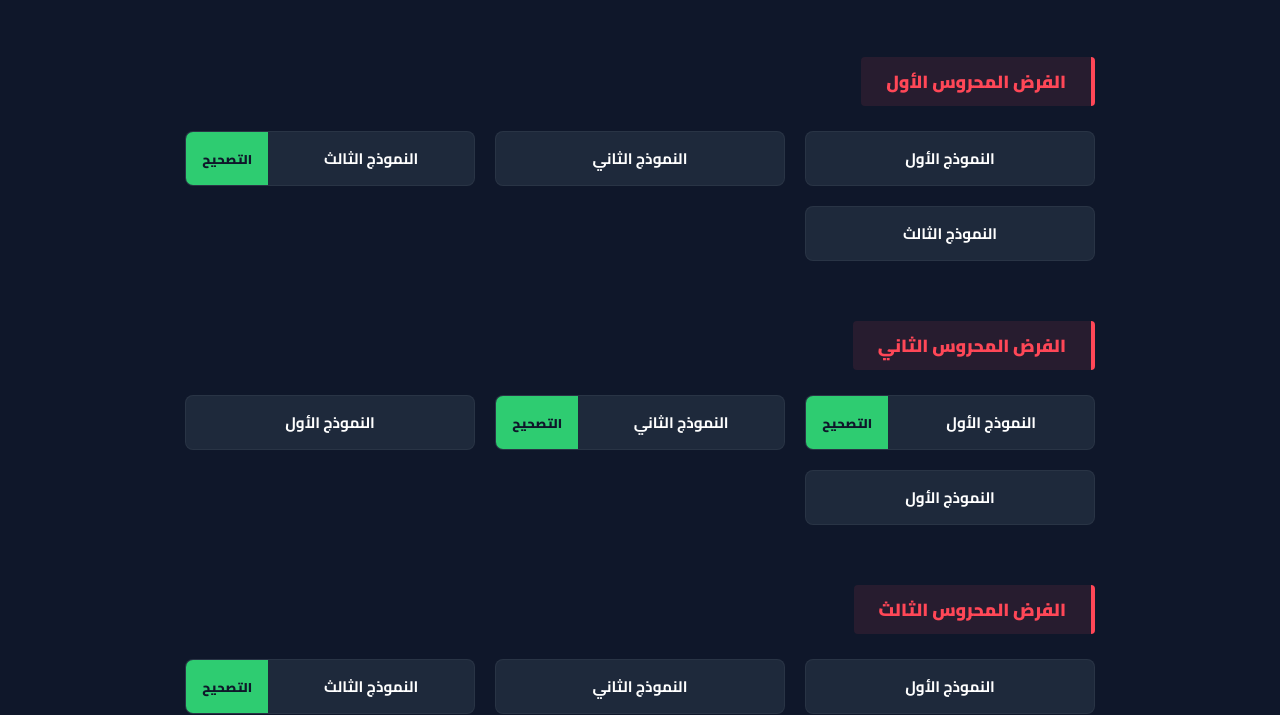
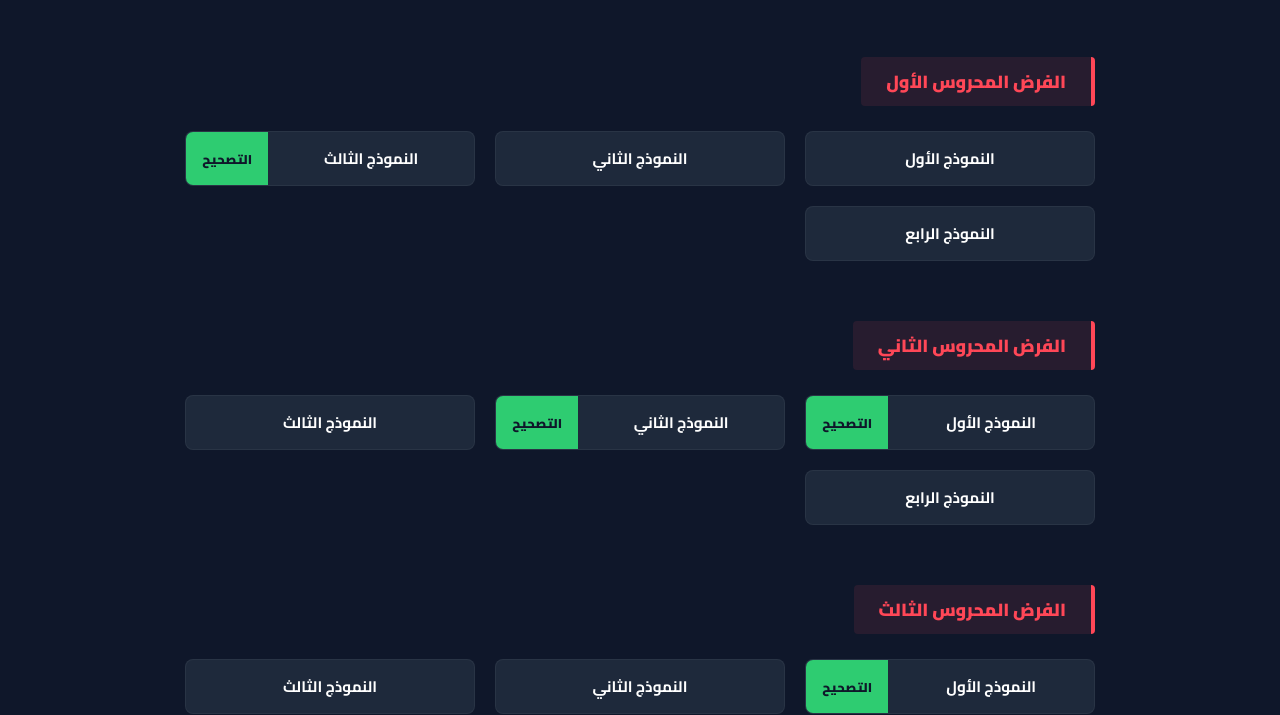
Before and after one commit to ja2008328-tech/elkhayaty, a plain HTML site: page phys-s1.html in a window 1280 px wide. Shown: the part 237-952 px from the top of the page. Drawn offline with Linux system fonts and the light colour scheme.

```diff
--- a/phys-s1.html
+++ b/phys-s1.html
@@ -98,11 +98,11 @@
                     <a href="p_s1/c1/p_s1_c2.pdf" class="exam-btn" target="_blank">النموذج الثاني</a>
                 </div>
                 <div class="dual-card has-correction">
-                    <a href="p_s1/c1/p_s1_c3.pdf" class="exam-btn" target="_blank">النموذج الثالث </a>
+                    <a href="p_s1/c1/p_s1_c3.pdf" class="exam-btn" target="_blank">النموذج الثالث</a>
                     <a href="p_s1/c1/p_s1_c3_co.pdf" class="cor-btn" target="_blank">التصحيح</a>
                 </div>
                 <div class="dual-card has-correction">
-                    <a href="p_s1/c1/p_s1_c4.pdf" class="exam-btn" target="_blank">النموذج الثالث </a>
+                    <a href="p_s1/c1/p_s1_c4.pdf" class="exam-btn" target="_blank">النموذج الرابع</a>
                 </div>
 
             </div>
@@ -120,10 +120,10 @@
                     <a href="p_s1/c2/p_s1_c2_co.pdf" class="cor-btn" target="_blank">التصحيح</a>
                 </div>
                 <div class="dual-card has-correction">
-                    <a href="p_s1/c2/p_s1_c3.pdf" class="exam-btn" target="_blank">النموذج الأول</a>
+                    <a href="p_s1/c2/p_s1_c3.pdf" class="exam-btn" target="_blank">النموذج الثالث</a>
                 </div>
                 <div class="dual-card has-correction">
-                    <a href="p_s1/c2/p_s1_c4.pdf" class="exam-btn" target="_blank">النموذج الأول</a>
+                    <a href="p_s1/c2/p_s1_c4.pdf" class="exam-btn" target="_blank">النموذج الرابع</a>
                 </div>
             </div>
         </div>
@@ -131,15 +131,18 @@
         <div class="exam-section">
             <div class="section-title">الفرض المحروس الثالث</div>
             <div class="grid">
-                <div class="dual-card has-correction">
-                    <a href="p_s1/p_s1_c1.pdf" class="exam-btn" target="_blank">النموذج الأول</a>
+                 <div class="dual-card has-correction">
+                    <a href="p_s1/c3/p_s1_c1.pdf" class="exam-btn" target="_blank">النموذج الأول</a>
+                    <a href="p_s1/c3/p_s1_c1_co.pdf" class="cor-btn" target="_blank">التصحيح</a>
                 </div>
                 <div class="dual-card has-correction">
-                    <a href="p_s1/p_s1_c2.pdf" class="exam-btn" target="_blank">النموذج الثاني</a>
+                    <a href="p_s1/c3/p_s1_c2.pdf" class="exam-btn" target="_blank">النموذج الثاني</a>
                 </div>
                 <div class="dual-card has-correction">
-                    <a href="p_s1/p_s1_c3.pdf" class="exam-btn" target="_blank">النموذج الثالث </a>
-                    <a href="p_s1/p_s1_c3_co.pdf" class="cor-btn" target="_blank">التصحيح</a>
+                    <a href="p_s1/c3/p_s1_c3.pdf" class="exam-btn" target="_blank">النموذج الثالث</a>
+                </div>
+                <div class="dual-card has-correction">
+                    <a href="p_s1/c3/p_s1_c4.pdf" class="exam-btn" target="_blank">النموذج الرابع</a>
                 </div>
             </div>
         </div>
```
